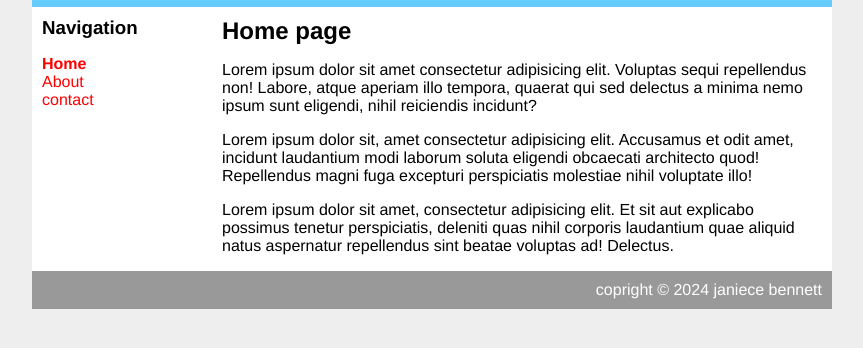
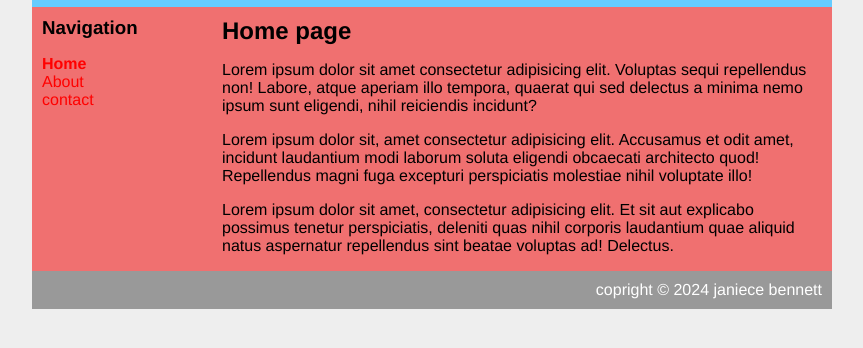
Before and after one commit to jbennett602/csspractice-, a plain HTML site: page index.html in a window 1280 px wide. Shown: the part 58-406 px from the top of the page, without its empty margins (208-1071 px from the left). Drawn offline with Linux system fonts and the light colour scheme.

Commit message:
complete

```diff
--- a/style.css
+++ b/style.css
@@ -13,7 +13,7 @@ h1, h2, h3 {
 }
 
 #container {
-    background-color: white;
+    background-color: rgb(240, 112, 112);
     width: 800px;
     margin-left: auto;
     margin-right: auto;
```
